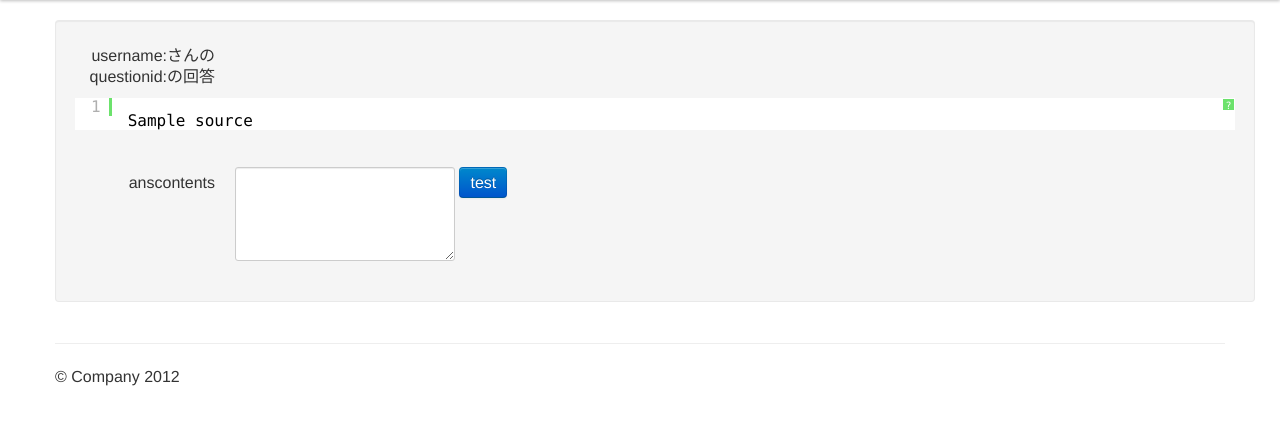
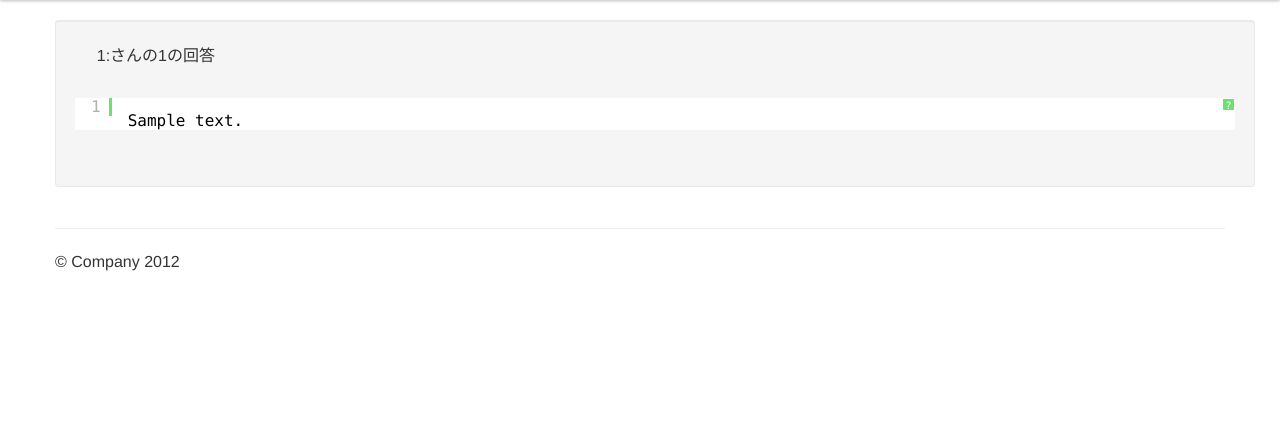
Before and after one commit to VG-Tech-Dojo/CodePirates, a PHP site: template views/answer/answer.twig in a window 1280 px wide. Shown: the part 40-465 px from the top of the page. Run offline with PHP 8.4, Linux system fonts and the light colour scheme; the template is opened without the code that fills it: most values are stand-ins (such as "Sample title", 1, 10 or a date in 2020); some libraries are stand-ins or nearby versions.

Commit message:
add CodeViewer

```diff
--- a/views/answer/answer.twig
+++ b/views/answer/answer.twig
@@ -6,17 +6,10 @@
             <div class="span12 row-fluid">
                 <form action="/answer" method="POST" class="form-horizontal well">
                     <div class="control-group">
-                        <label class="control-label" for="user_name">username:さんのquestionid:の回答</label></br></br>
+                        <label class="control-label" for="user_name">{{answer.u_id}}:さんの{{answer.q_id}}の回答</label></br></br>
                           <pre class="brush: php;">
-{{params.source}}
+{{answer.content}}
                           </pre>
-                    </div>
-                    <div class="control-group">
-                        <label class="control-label" for="user_name">anscontents</label>
-                        <div class="controls">
-                            <textarea name="source" rows="4" cols="40"></textarea>
-                            <button id="login" type="submit" class="btn btn-primary">test</button>
-                        </div>
                     </div>
                 </form>
             </div>
```
